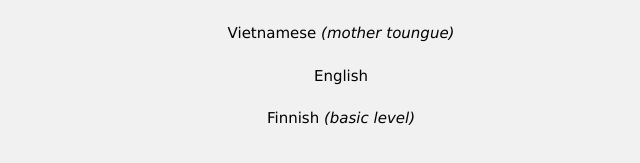
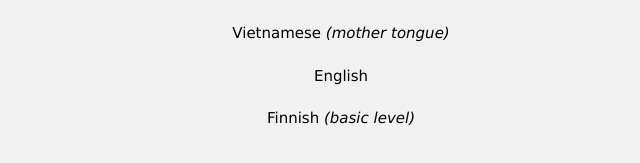
Before and after one commit to tranthanhvi/thanhtranportfolio, a plain HTML site: page skills.html in a window 1280 px wide. Shown: the part 1797-1960 px from the top of the page, 319-959 px from the left. Drawn offline with nearby package versions, Linux system fonts and the light colour scheme.

Commit message:
Update skills.html

```diff
--- a/skills.html
+++ b/skills.html
@@ -89,7 +89,7 @@
         <h2>Languages</h2>
         <div class="w3-center">
         <ul>
-            <div class="skill"><li>Vietnamese <i>(mother toungue)</i></li></div>
+            <div class="skill"><li>Vietnamese <i>(mother tongue)</i></li></div>
             <div class="skill"><li>English</li></div>
             <div class="skill"><li>Finnish <i>(basic level)</i></li></div>
         </ul>
```
